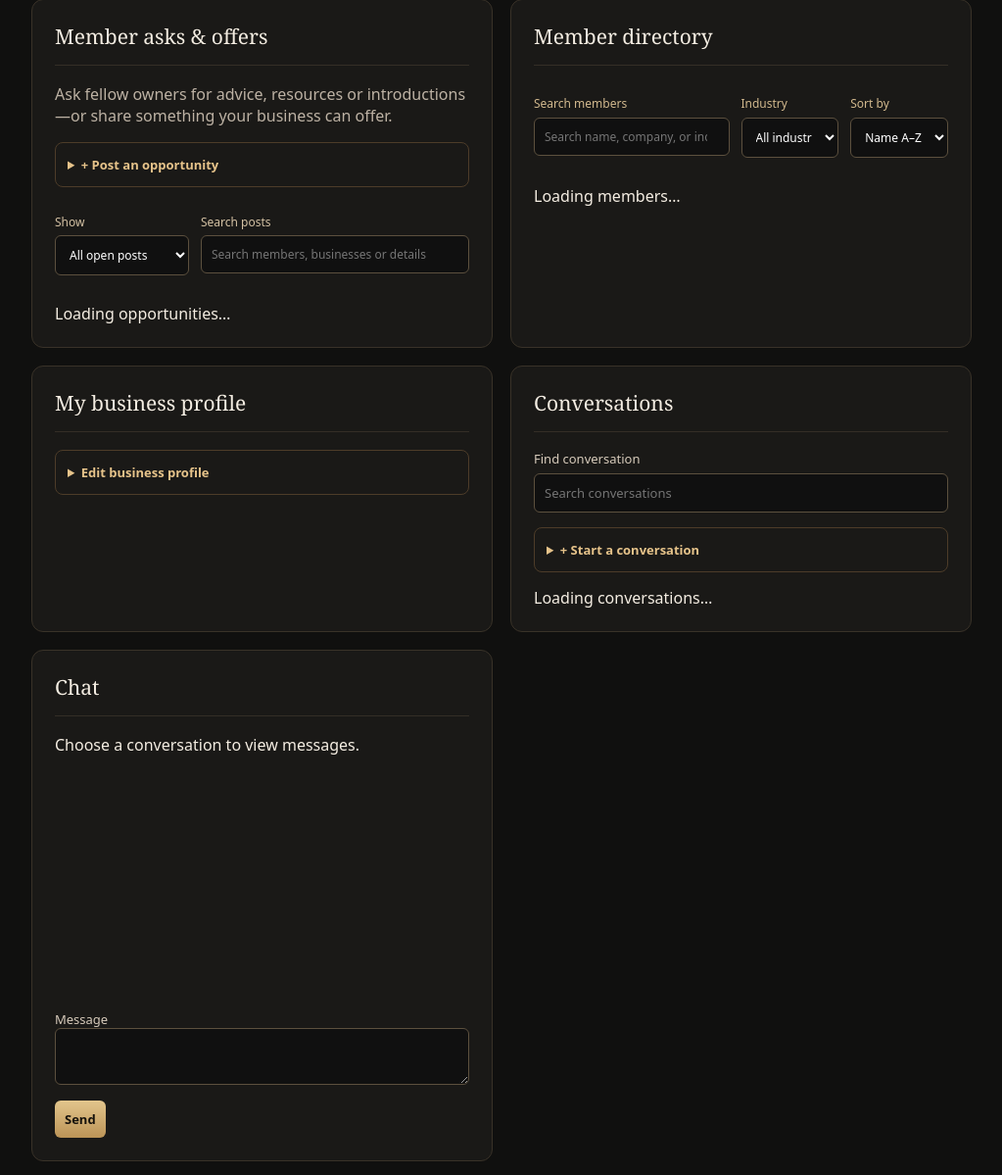
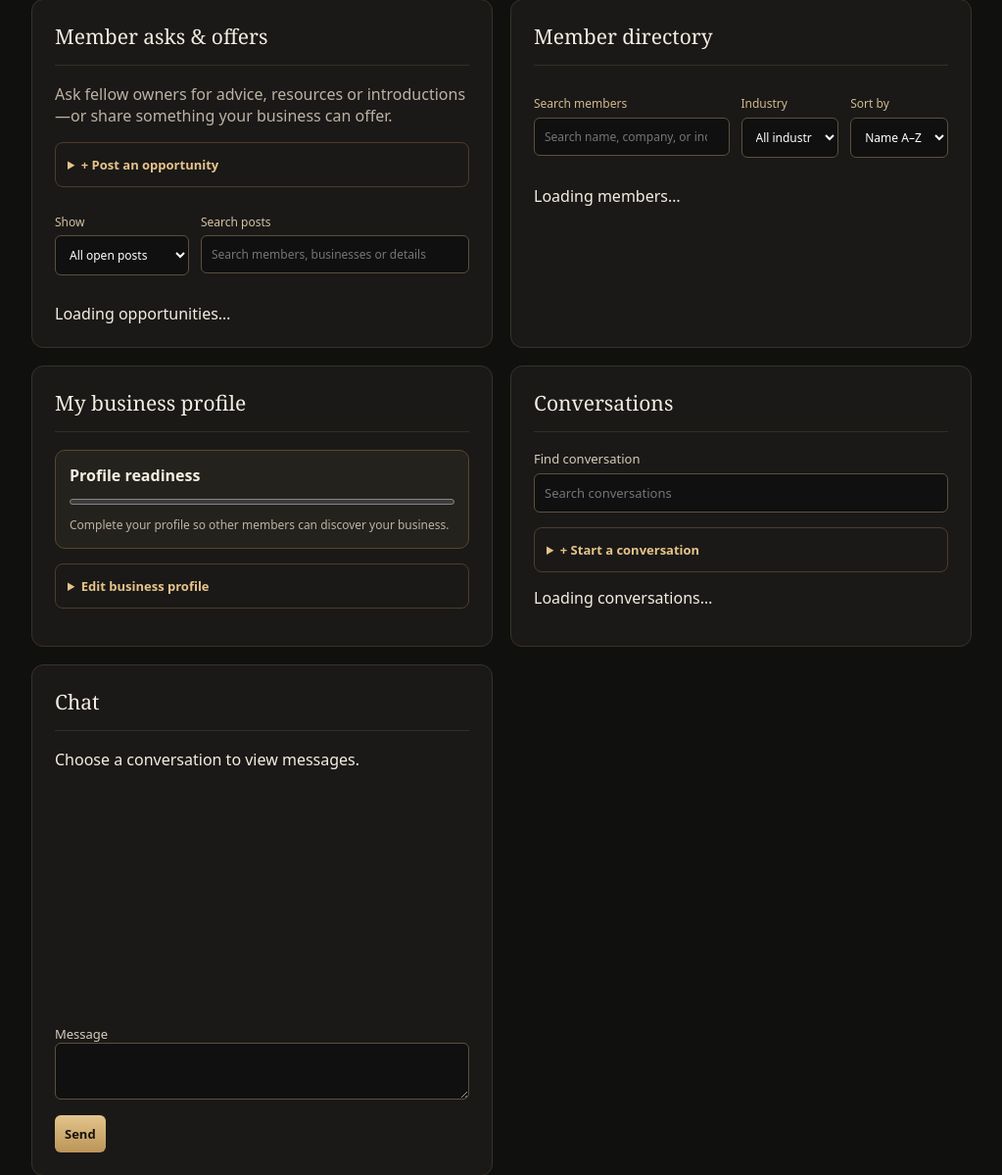
Before and after one commit to dpanaz/the-board, a Laravel app: template resources/views/board/home.blade.php in a window 1280 px wide. Shown: the part 1624-2823 px from the top of the page at 98% size, without its empty margins (253-1276 px from the left). Run offline with Laravel 12, Linux system fonts and the light colour scheme; the template is opened without the code that fills it, so the values that code supplies are empty.

Commit message:
Add member business profile readiness and missing-field guidance

```diff
--- a/resources/views/board/home.blade.php
+++ b/resources/views/board/home.blade.php
@@ -43,6 +43,7 @@ header{box-shadow:0 1px 0 #2d281f}main{padding-top:32px;max-width:1600px}
 .directory-tools{grid-template-columns:2fr 1fr 1fr}.directory-bio{font-size:12px;line-height:1.5;color:#c5b9a7;display:-webkit-box;-webkit-line-clamp:3;-webkit-box-orient:vertical;overflow:hidden;white-space:normal}.directory-website{display:inline-block;color:#e6c38a;font-size:12px;margin-top:7px}.conversation-search-label{font-size:12px;color:#d0b68c}.conversation-search-label input{margin-top:6px}.item[aria-pressed="true"]{outline:2px solid #c5a16a}@media(max-width:700px){.directory-tools{grid-template-columns:1fr}}
 .meeting-controls{display:grid;grid-template-columns:1fr 2fr;gap:12px;margin:10px 0}.meeting-controls label{font-size:12px;color:#d5c2a4}.meeting-controls input,.meeting-controls select{margin-top:5px}@media(max-width:700px){.meeting-controls{grid-template-columns:1fr}}
 .opportunity-controls{display:grid;grid-template-columns:1fr 2fr;gap:12px;margin:10px 0}.opportunity-controls label{font-size:12px;color:#d5c2a4}.opportunity-controls input,.opportunity-controls select{margin-top:5px}@media(max-width:700px){.opportunity-controls{grid-template-columns:1fr}}
+.profile-readiness{padding:14px;border:1px solid #57472f;border-radius:10px;margin:12px 0;background:rgba(197,161,106,.06)}.profile-readiness-heading{display:flex;justify-content:space-between;gap:12px;align-items:center}.profile-readiness progress{display:block;width:100%;height:12px;accent-color:#c5a16a;margin-top:10px}.profile-readiness .muted{margin:9px 0 0;font-size:12px;line-height:1.5}
 </style>
 </head>
 <body>
@@ -99,8 +100,8 @@ header{box-shadow:0 1px 0 #2d281f}main{padding-top:32px;max-width:1600px}
 <button type="submit">Post to NBTX Club</button></form></details>
 <div class="opportunity-controls"><label>Show<select id="opportunity-filter"><option value="">All open posts</option><option value="ask">Requests</option><option value="offer">Offers</option></select></label><label>Search posts<input type="search" id="opportunity-search" placeholder="Search members, businesses or details"></label></div><p id="opportunity-result-count" class="muted" role="status"></p><div id="opportunities">Loading opportunities…</div></section>
 <section class="dashboard-panel"><h2>Member directory</h2><div class="directory-tools"><label>Search members<input id="directory-search" type="search" placeholder="Search name, company, or industry" autocomplete="off"></label><label>Industry<select id="directory-industry"><option value="">All industries</option></select></label><label>Sort by<select id="directory-sort"><option value="name">Name A–Z</option><option value="company">Company A–Z</option></select></label></div><p id="directory-result-count" class="muted" role="status"></p><div id="directory" class="directory-cards">Loading members…</div></section>
-<section class="dashboard-panel"><h2>My business profile</h2>
-<details class="create-panel"><summary>Edit business profile</summary><form id="profile">
+<section class="dashboard-panel"><h2>My business profile</h2><div class="profile-readiness"><div class="profile-readiness-heading"><strong id="profile-readiness-score">Profile readiness</strong><span id="profile-readiness-count"></span></div><progress id="profile-readiness-progress" max="100" value="0"></progress><p class="muted" id="profile-readiness-hint">Complete your profile so other members can discover your business.</p></div>
+<details class="create-panel" id="profile-editor"><summary>Edit business profile</summary><form id="profile">
 <label>Display name<input name="name" required value="{{ auth('board')->user()->name }}"></label>
 <label>Company<input name="company" value="{{ auth('board')->user()->company }}"></label>
 <label>Industry<input name="industry" value="{{ auth('board')->user()->industry }}"></label>
@@ -285,9 +286,20 @@ document.getElementById('new-conversation').onsubmit=async event=>{
  try{const created=await api('/api/conversations',{method:'POST',headers:{'Content-Type':'application/json'},body:JSON.stringify({type,name:form.elements.name.value,member_ids})});
  form.reset();await loadConversations();selectedConversation=created.id;document.getElementById('send').disabled=false;await loadMessages();notice.textContent='Conversation created.'}catch(error){showError(error)}
 };
+function updateProfileReadiness(){
+ const form=document.getElementById('profile');
+ const fields=[['name','display name'],['company','company'],['industry','industry'],['title','role or title'],['website','website'],['bio','business description']];
+ const missing=fields.filter(([key])=>!String(form.elements.namedItem(key)?.value||'').trim());
+ const complete=fields.length-missing.length;const score=Math.round(complete/fields.length*100);
+ document.getElementById('profile-readiness-progress').value=score;
+ document.getElementById('profile-readiness-count').textContent=score+'% complete';
+ document.getElementById('profile-readiness-hint').textContent=missing.length?'Add '+missing.map(([,label])=>label).join(', ')+' to help members get to know your business.':'Your profile is complete and ready for other members to discover.';
+}
+document.getElementById('profile').addEventListener('input',updateProfileReadiness);
+updateProfileReadiness();
 document.getElementById('profile').onsubmit=async event=>{
  event.preventDefault();const form=new FormData(event.currentTarget);
- try{await api('/api/profile',{method:'PATCH',headers:{'Content-Type':'application/json'},body:JSON.stringify(Object.fromEntries(form))});notice.textContent='Profile saved.';await loadDirectory()}catch(error){showError(error)}
+ try{await api('/api/profile',{method:'PATCH',headers:{'Content-Type':'application/json'},body:JSON.stringify(Object.fromEntries(form))});notice.textContent='Profile saved.';updateProfileReadiness();await loadDirectory()}catch(error){showError(error)}
 };
 document.getElementById('chat').onsubmit=async event=>{
  event.preventDefault();if(!selectedConversation)return;
```
